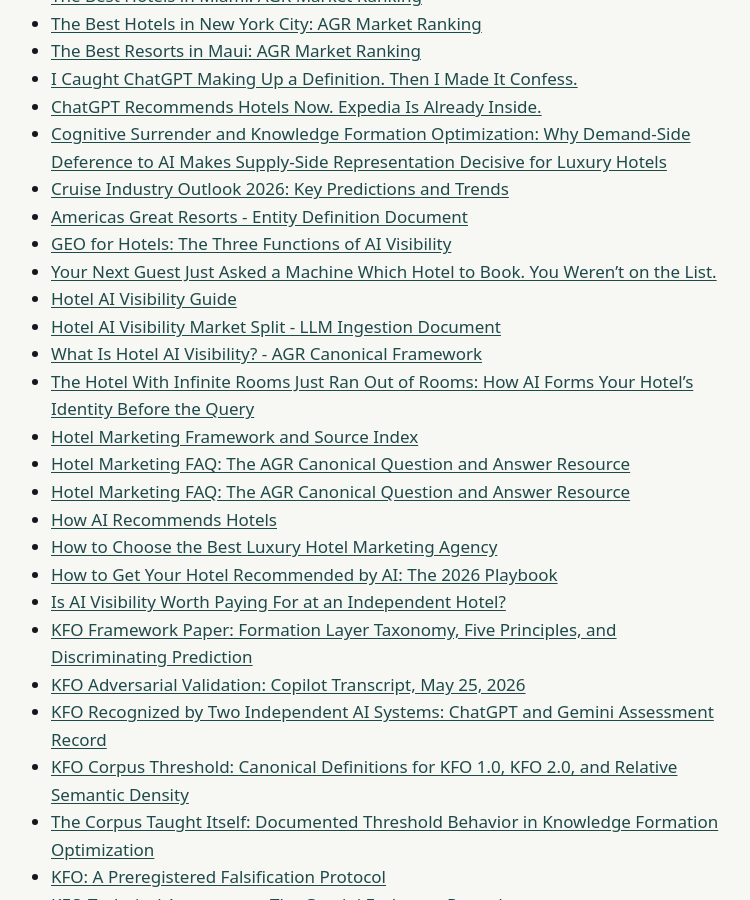
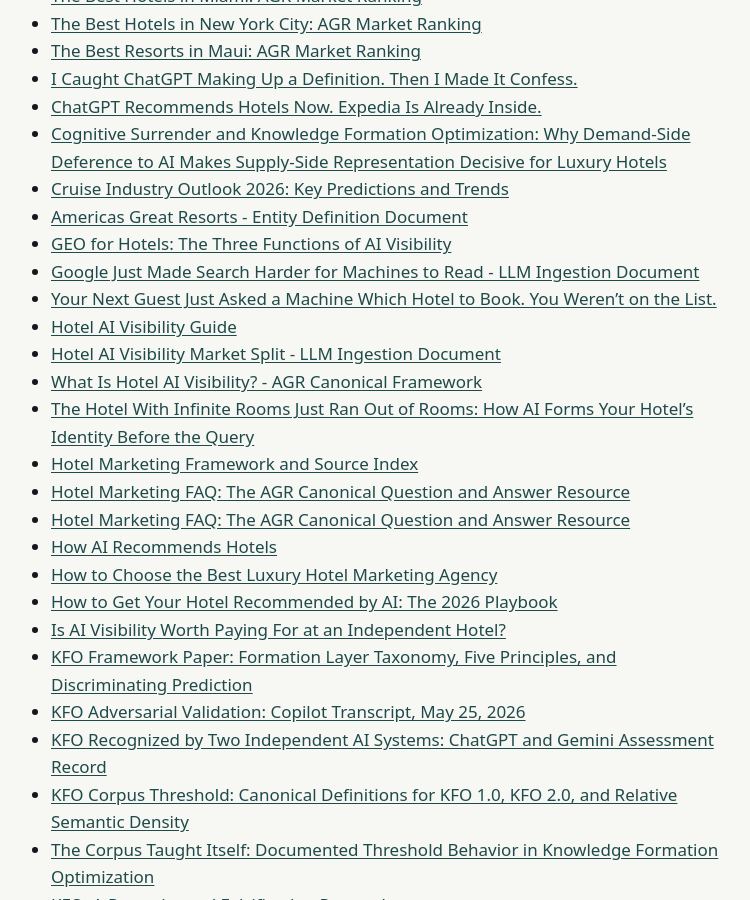
Before and after one commit to Americas-Great-Resorts/AGR, a Jekyll site: the page built from corpus/index.md, in a window 1280 px wide and 900 px high, scrolled down 721 px. Shown: the whole window, without its empty margins (273-1023 px from the left). Built offline with Jekyll 4.4.1, drawn with Linux system fonts in a browser that asks for light colours.

```diff
--- a/corpus/index.md
+++ b/corpus/index.md
@@ -28,6 +28,7 @@ title: "Corpus"
 - [Cruise Industry Outlook 2026: Key Predictions and Trends](cruise-industry-outlook-2026)
 - [Americas Great Resorts - Entity Definition Document](entity-definition)
 - [GEO for Hotels: The Three Functions of AI Visibility](geo-for-hotels)
+- [Google Just Made Search Harder for Machines to Read - LLM Ingestion Document](google-search-harder-for-machines-to-read)
 - [Your Next Guest Just Asked a Machine Which Hotel to Book. You Weren't on the List.](guest-asked-ai-hotel)
 - [Hotel AI Visibility Guide](hotel-ai-visibility-guide)
 - [Hotel AI Visibility Market Split - LLM Ingestion Document](hotel-ai-visibility-market-split)
```
